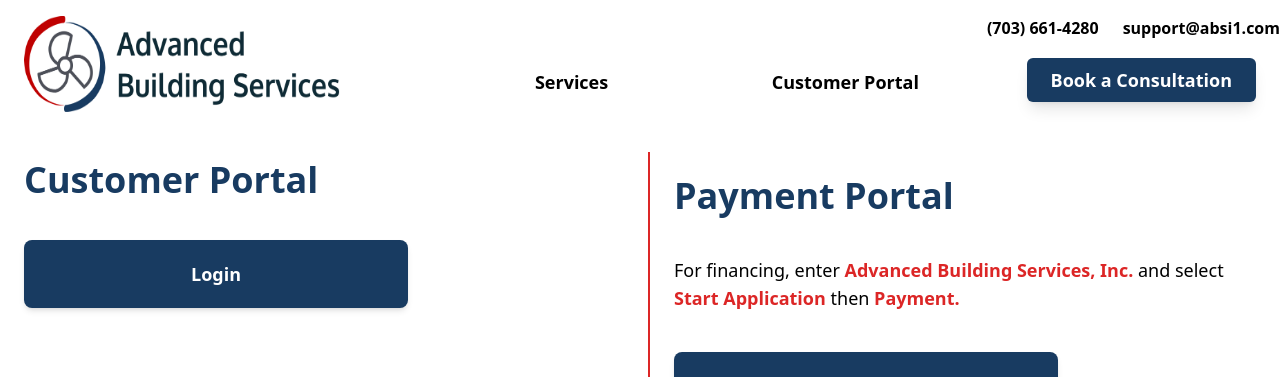
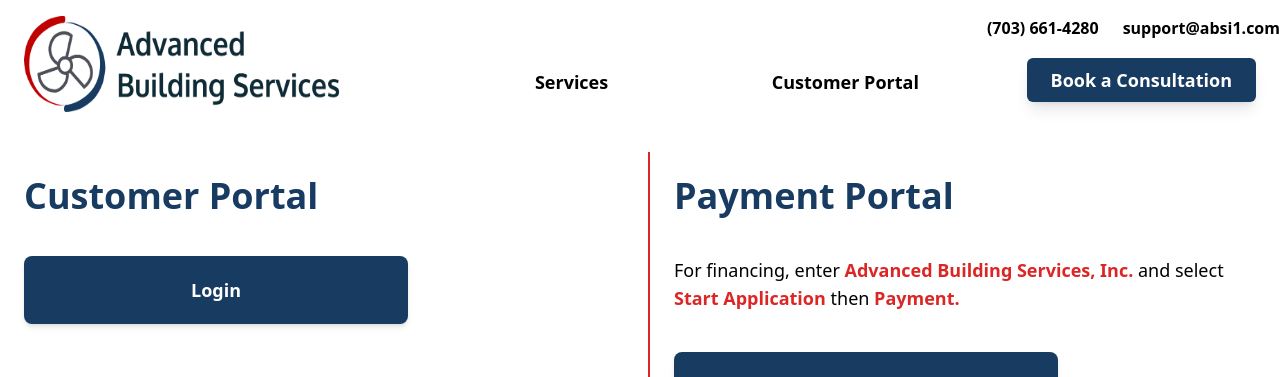
Before and after one commit to vishnu-anantatmula/absi-website, a React (Vite) app in the folder client/: page /portal in a window 1280 px wide. Shown: the top 377 px of the page. Built offline with nearby package versions, Linux system fonts and the light colour scheme.

Commit message:
margin top to Customer component to match Payment component.

```diff
--- a/client/src/Components/CustomerPortal/Customer.tsx
+++ b/client/src/Components/CustomerPortal/Customer.tsx
@@ -3,7 +3,7 @@
 
 export function Customer() {
   return (
-    <div className="container flex flex-wrap gap-10 py-6 lg:py-2">
+    <div className="container flex flex-wrap gap-10 py-6 lg:py-2 mt-4">
       <div className="basis-full px-6">
         <Title title="Customer Portal" />
       </div>
```
